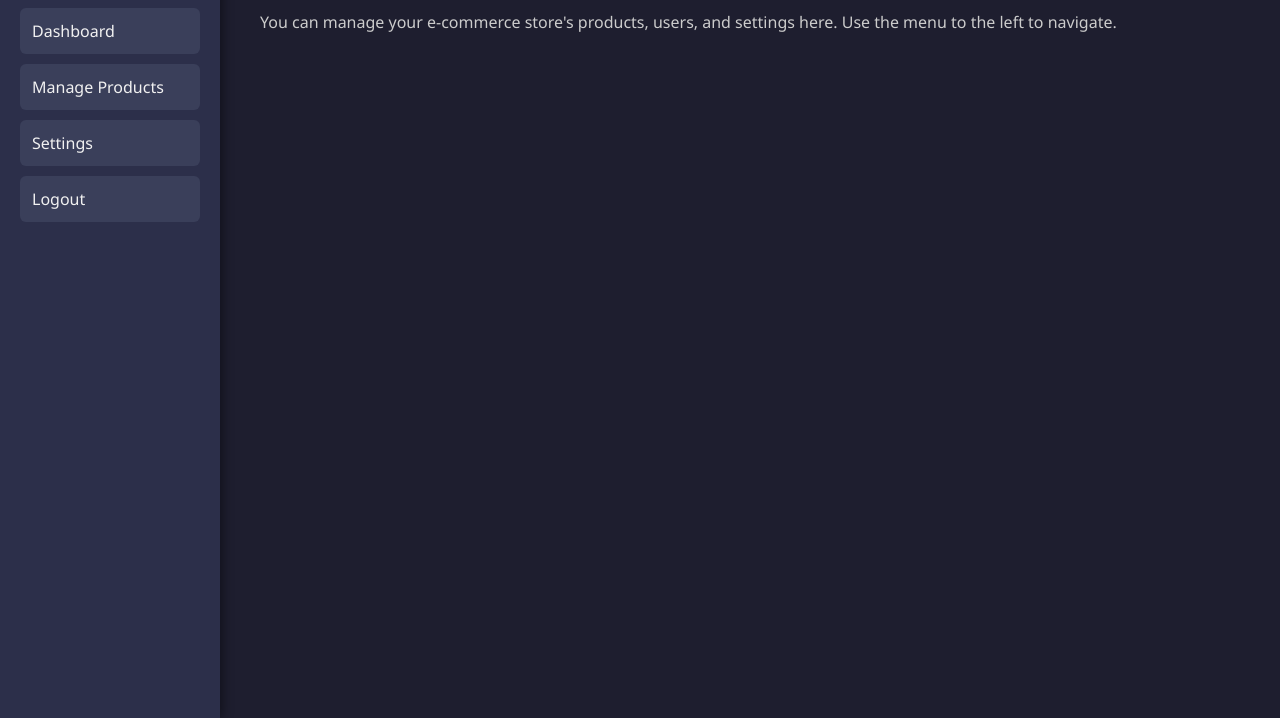
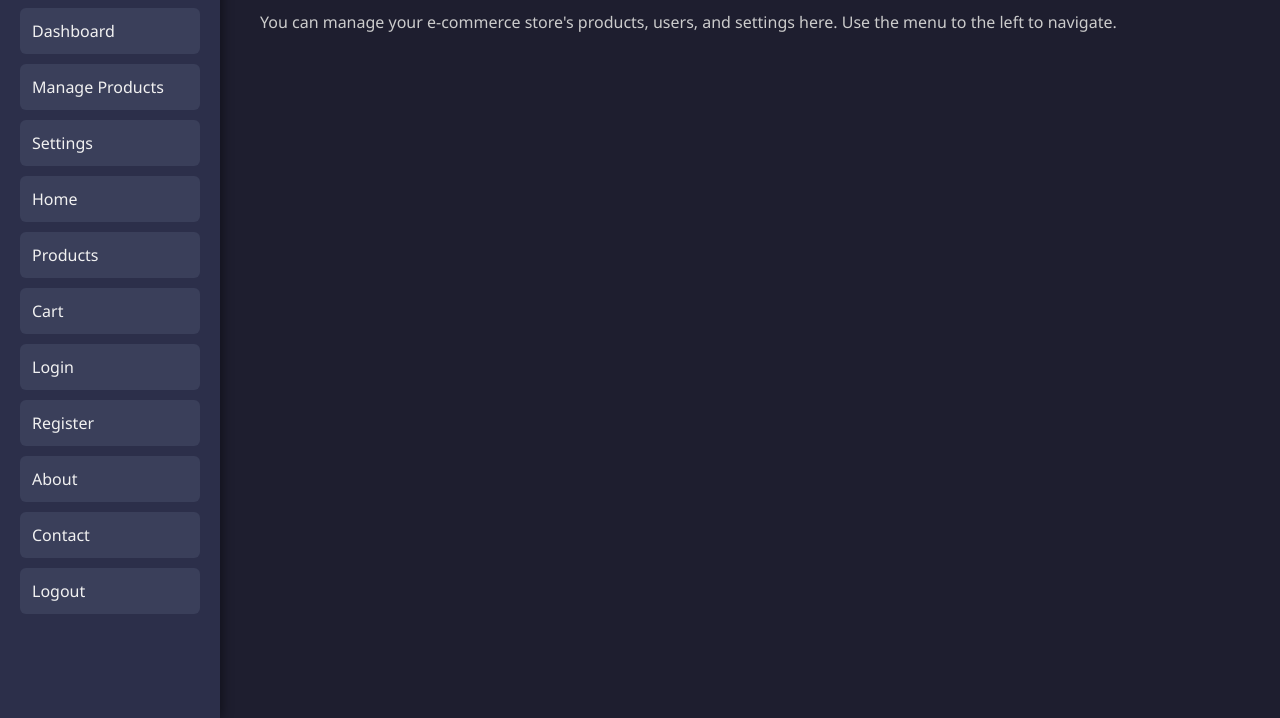
Before and after one commit to shrawani2439/EC, a plain HTML site: page admin.html in a window 1280 px wide. Shown: the part 82-800 px from the top of the page. Drawn offline with Linux system fonts and the light colour scheme.

Commit message:
Update admin.html

```diff
--- a/admin.html
+++ b/admin.html
@@ -77,10 +77,16 @@
   <div class="sidebar">
     <h2>Admin Panel</h2>
     <a href="dashboard.html">Dashboard</a>
-<a href="product_detail.html">Manage Products</a>
-<a href="settings.html">Settings</a>
-<a href="index.html">Logout</a>
-
+    <a href="product_detail.html">Manage Products</a>
+    <a href="settings.html">Settings</a>
+    <a href="index.html">Home</a>
+    <a href="products.html">Products</a>
+    <a href="cart.html">Cart</a>
+    <a href="login.html">Login</a>
+    <a href="register.html">Register</a>
+    <a href="about.html">About</a>
+    <a href="contact.html">Contact</a>
+    <a href="logout.html">Logout</a>
   </div>
 
   <div class="main-content">
```
